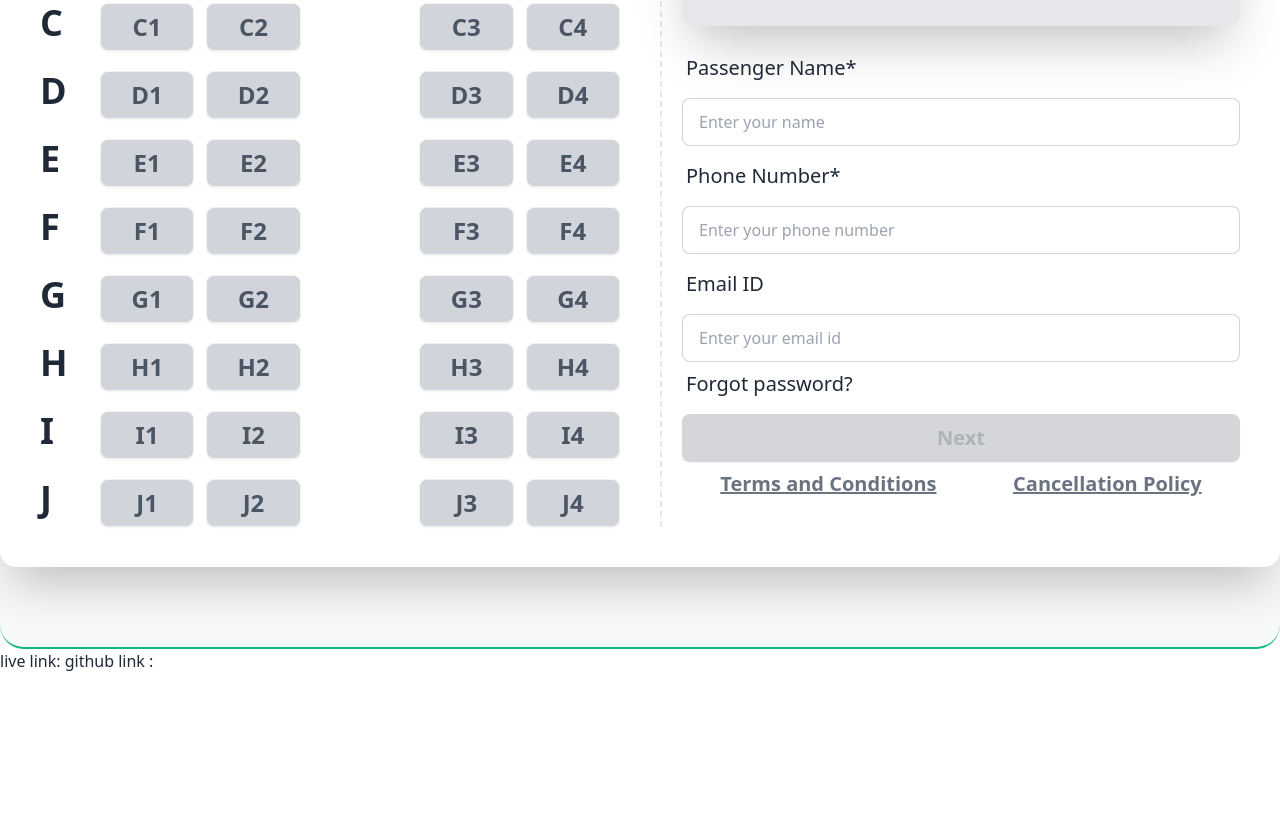
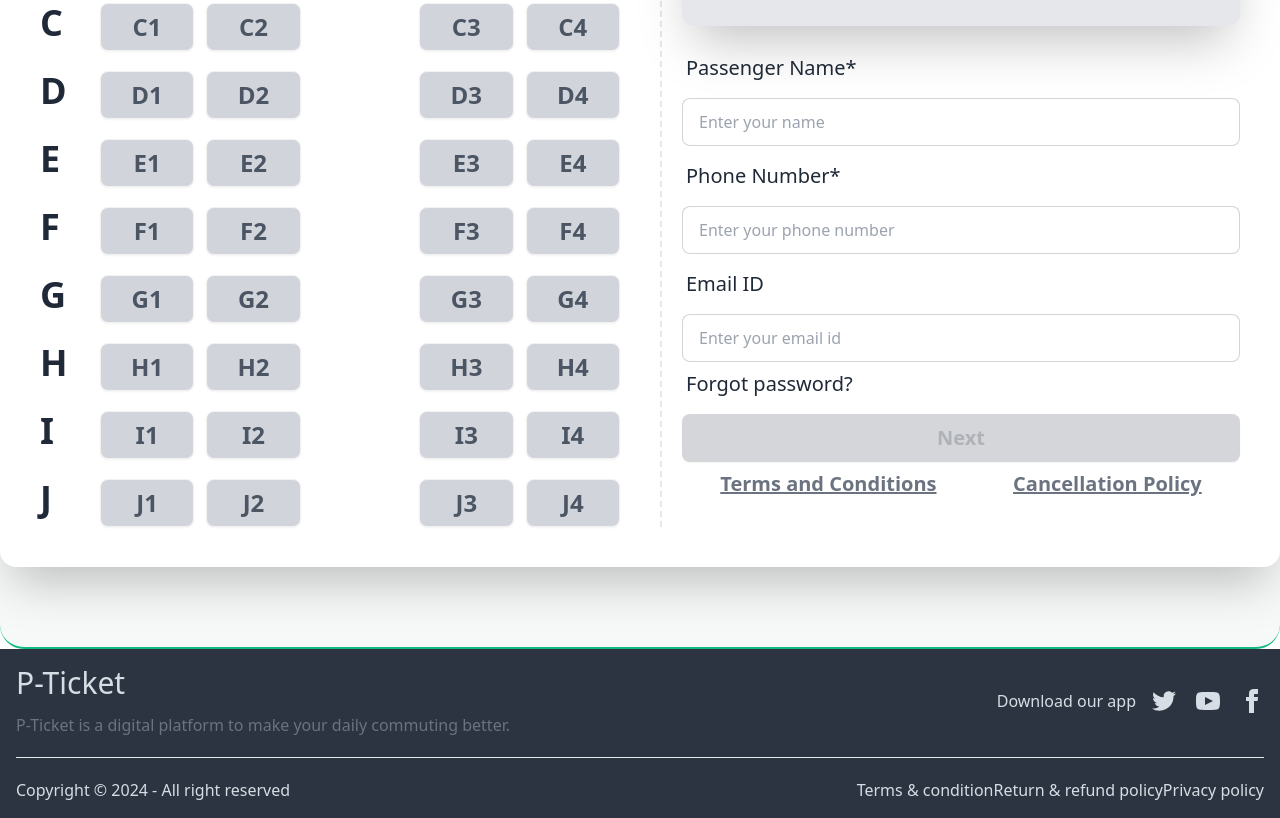
Before and after one commit to devmahin/assignment-5, a plain HTML site: page index.html in a window 1280 px wide. Shown: the part 2301-3119 px from the top of the page. Before the commit the page ends 2974 px from the top, so only its background shows below. Drawn offline with nearby package versions, Linux system fonts and the light colour scheme.

Commit message:
commpleted footer

```diff
--- a/index.html
+++ b/index.html
@@ -50,11 +50,11 @@
         <div class="banner relative my-10 w-full">
             <img class="w-full" src="images/banner.png" alt="">
             <div class="absolute left-2/4 top-2/4 text-center -translate-x-2/4 space-y-3 -translate-y-2/4">
-                <h1 class="text-4xl lg:text-5xl font-semibold text-white text-nowrap">End-to-End Travel with</h1>
-                <h1 class="text-4xl lg:text-5xl font-semibold text-[#1DD100]"> P Paribahan</h1>
+                <h1 class="text-3xl lg:text-5xl font-semibold text-white text-nowrap">End-to-End Travel with</h1>
+                <h1 class="text-3xl lg:text-5xl font-semibold text-[#1DD100]"> P Paribahan</h1>
                 <p class="text-white">Yes, you can run unit tests and view the results directly within the app. The
                     integrated testing features allow for a streamlined .</p>
-                <a href="#buyNow" class="btn bg-[#1DD100]" >
+                <a href="#buyNow" class="btn bg-[#1DD100]">
                     Buy Tickets
                 </a>
                 <!-- <input type="text" > -->
@@ -105,7 +105,8 @@
         <!-- P.H Paribahan counter -->
         <section class=" bg-[#F7F8F8] py-20 rounded-3xl border-y-2 border-emerald-500">
             <h1 class="text-center text-5xl font-semibold">P.H Paribahan</h1>
-            <p class="text-xl text-center mt-4 w-4/5 mb-10 lg:mb-0 lg:w-2/5 mx-auto">Yes, you can run unit tests and view the results directly
+            <p class="text-xl text-center mt-4 w-4/5 mb-10 lg:mb-0 lg:w-2/5 mx-auto">Yes, you can run unit tests and
+                view the results directly
                 within the app. The integrated testing features allow for a streamlined .</p>
             <div class="card bg-base-100 shadow-2xl py-7 lg:py-0 container mx-auto">
                 <div class="lg:flex items-center px-10">
@@ -191,7 +192,7 @@
 
 
                         <!-- seate All -->
-                        <div  class="space-y-5">
+                        <div class="space-y-5">
                             <div class="flex gap-x-6 ">
                                 <h1 class="text-4xl w-10 font-bold">A</h1>
                                 <div class="grid grid-cols-5 gap-x-3 w-full">
@@ -381,14 +382,59 @@
 
         </section>
     </main>
-    <footer>
+    <footer class=" items-center p-4 bg-neutral text-neutral-content ">
+        <div class="container mx-auto flex  justify-center lg:justify-between">
+            <aside class="space-y-3">
+                <h1 class="text-3xl">
+                    P-Ticket
+                </h1>
+                <p class="text-gray-500">
+                    P-Ticket is a digital platform to make your daily commuting better.
+                </p>
+            </aside>
 
+            <nav class="grid-flow-col gap-4 md:place-self-center md:justify-self-end flex">
+                <h1>Download our app</h1>
+                <div class="flex gap-x-5">
+                    <a><svg xmlns="http://www.w3.org/2000/svg" width="24" height="24" viewBox="0 0 24 24"
+                            class="fill-current">
+                            <path
+                                d="M24 4.557c-.883.392-1.832.656-2.828.775 1.017-.609 1.798-1.574 2.165-2.724-.951.564-2.005.974-3.127 1.195-.897-.957-2.178-1.555-3.594-1.555-3.179 0-5.515 2.966-4.797 6.045-4.091-.205-7.719-2.165-10.148-5.144-1.29 2.213-.669 5.108 1.523 6.574-.806-.026-1.566-.247-2.229-.616-.054 2.281 1.581 4.415 3.949 4.89-.693.188-1.452.232-2.224.084.626 1.956 2.444 3.379 4.6 3.419-2.07 1.623-4.678 2.348-7.29 2.04 2.179 1.397 4.768 2.212 7.548 2.212 9.142 0 14.307-7.721 13.995-14.646.962-.695 1.797-1.562 2.457-2.549z">
+                            </path>
+                        </svg>
+                    </a>
+                    <a><svg xmlns="http://www.w3.org/2000/svg" width="24" height="24" viewBox="0 0 24 24"
+                            class="fill-current">
+                            <path
+                                d="M19.615 3.184c-3.604-.246-11.631-.245-15.23 0-3.897.266-4.356 2.62-4.385 8.816.029 6.185.484 8.549 4.385 8.816 3.6.245 11.626.246 15.23 0 3.897-.266 4.356-2.62 4.385-8.816-.029-6.185-.484-8.549-4.385-8.816zm-10.615 12.816v-8l8 3.993-8 4.007z">
+                            </path>
+                        </svg></a>
+                    <a><svg xmlns="http://www.w3.org/2000/svg" width="24" height="24" viewBox="0 0 24 24"
+                            class="fill-current">
+                            <path
+                                d="M9 8h-3v4h3v12h5v-12h3.642l.358-4h-4v-1.667c0-.955.192-1.333 1.115-1.333h2.885v-5h-3.808c-3.596 0-5.192 1.583-5.192 4.615v3.385z">
+                            </path>
+                        </svg></a>
+                </div>
+            </nav>
+        </div>
+
+        <div class="container mx-auto">
+            <hr class="my-5">
+
+        </div>
+
+        <div class="flex justify-between container mx-auto">
+            <p>Copyright © 2024 - All right reserved</p>
+            <ul class="flex">
+                <li>Terms & condition</li>
+                <li>Return & refund policy</li>
+                <li>Privacy policy</li>
+            </ul>
+        </div>
     </footer>
 
     <script src="script.js"></script>
 </body>
 
 </html>
-
-live link:
-github link :
```
Lines whose indentation alone changed are shown as unchanged.
